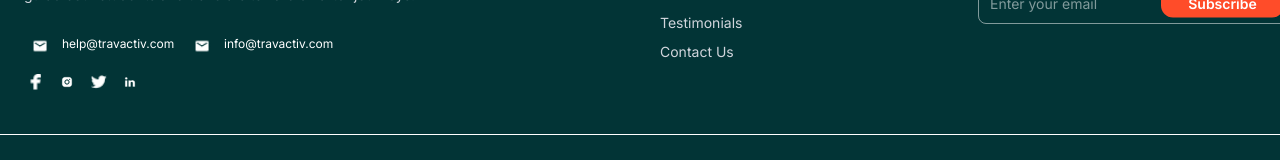
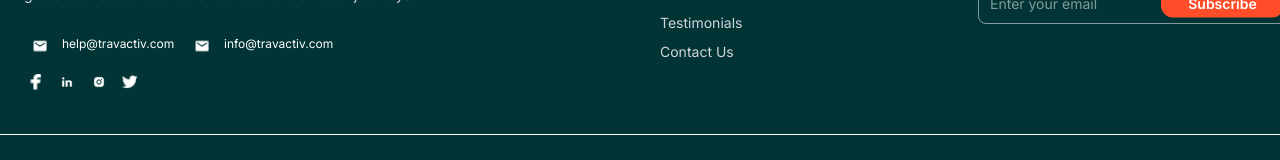
Before and after one commit to Valuegate/travactive, a React (Vite) app: page /get-started in a window 1280 px wide. Shown: the part 1134-1294 px from the top of the page. Built offline with nearby package versions, Linux system fonts and the light colour scheme.

Commit message:
Latest commit

```diff
--- a/src/components/Footer.jsx
+++ b/src/components/Footer.jsx
@@ -64,7 +64,7 @@ const Footer = () => {
 
           {/* Social Icons */}
            <div className="flex gap-[7.27px]">
-  {[Facebook, Instagram, Twitter, LinkedIn].map((icon, i) => (
+  {[Facebook, LinkedIn ,Instagram, Twitter ].map((icon, i) => (
     <a
       key={i}
       href="#"
```
